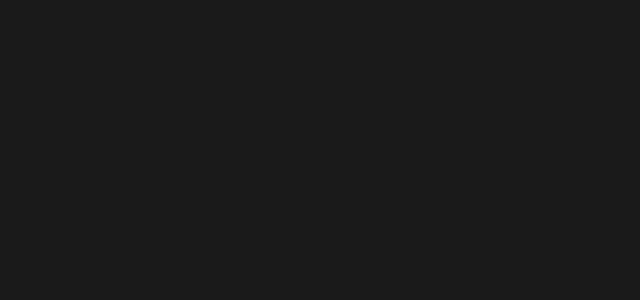
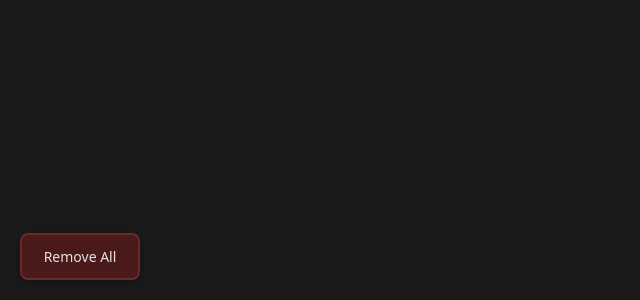
Before and after one commit to fivol/brainstorm, a React (Vite) app: page / in a window 1280 px wide. Shown: the part 500-800 px from the top of the page, without its empty margins (0-640 px from the left). Built offline with nearby package versions, Linux system fonts and the light colour scheme.

Commit message:
feat: add floating Remove All button in bottom-left corner
- Add floating button container in bottom-left corner
- Implement Remove All functionality with confirmation dialog
- Style button with hover effects and red theme for destructive action
- Ensure button doesn't interfere with canvas clicks

```diff
--- a/src/App.css
+++ b/src/App.css
@@ -88,3 +88,49 @@
   font-weight: bold;
   color: rgba(255, 255, 255, 0.9);
 }
+
+.floating-buttons {
+  position: fixed;
+  bottom: 20px;
+  left: 20px;
+  z-index: 2000;
+  display: flex;
+  flex-direction: column;
+  gap: 12px;
+}
+
+.floating-button {
+  padding: 12px 20px;
+  background-color: #2a2a2a;
+  border: 2px solid #3a3a3a;
+  border-radius: 8px;
+  color: rgba(255, 255, 255, 0.87);
+  font-size: 14px;
+  font-family: system-ui, Avenir, Helvetica, Arial, sans-serif;
+  cursor: pointer;
+  transition: all 0.2s ease;
+  box-shadow: 0 2px 8px rgba(0, 0, 0, 0.3);
+  min-width: 120px;
+}
+
+.floating-button:hover {
+  background-color: #3a3a3a;
+  border-color: #646cff;
+  box-shadow: 0 4px 12px rgba(100, 108, 255, 0.3);
+  transform: translateY(-2px);
+}
+
+.floating-button:active {
+  transform: translateY(0);
+}
+
+.remove-all-button {
+  background-color: #4a1a1a;
+  border-color: #6a2a2a;
+}
+
+.remove-all-button:hover {
+  background-color: #5a2a2a;
+  border-color: #ff4444;
+  box-shadow: 0 4px 12px rgba(255, 68, 68, 0.4);
+}
--- a/src/App.jsx
+++ b/src/App.jsx
@@ -204,6 +204,12 @@
     })
   }, [resolveCollisions, activeBlockId])
 
+  const handleRemoveAll = useCallback(() => {
+    setBlocks([])
+    setActiveBlockId(null)
+    setHoveredBlockId(null)
+  }, [])
+
   const renderedBlocks = useMemo(() => {
     return blocks.map(block => {
       const isExpanded = block.isActive || block.id === hoveredBlockId
@@ -273,7 +279,20 @@
       onClick={handleCanvasClick}
     >
       {renderedBlocks}
+      <div className="floating-buttons">
+        <button
+          className="floating-button remove-all-button"
+          onClick={(e) => {
+            e.stopPropagation()
+            if (blocks.length > 0 && window.confirm('Remove all blocks?')) {
+              handleRemoveAll()
+            }
+          }}
+        >
+          Remove All
+        </button>
       </div>
+    </div>
   )
 }
 
```
